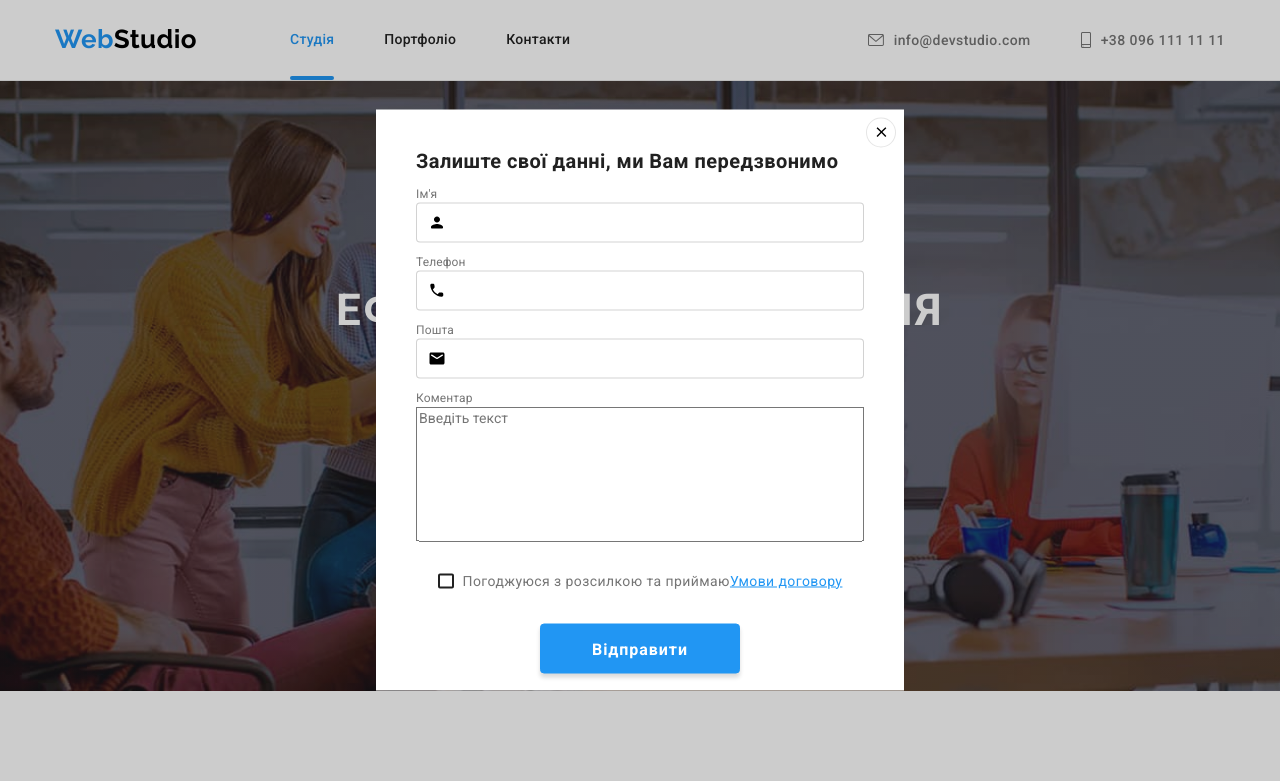
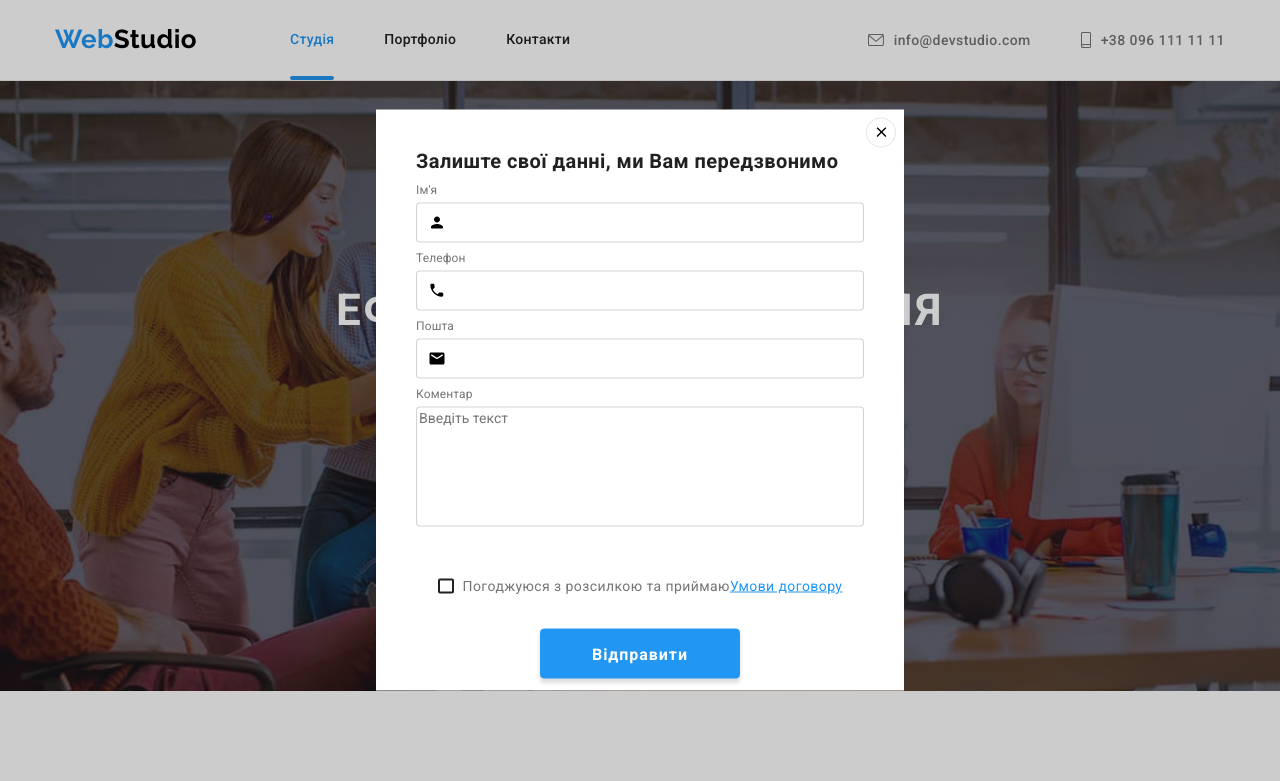
Before and after one commit to KostiantynU/goit-markup-hw-06, a plain HTML site: page index.html in a window 1280 px wide. Both pictures are taken after a click on the button "Замовити послугу". Shown: the top 781 px of the page. Drawn offline with nearby package versions, Linux system fonts and the light colour scheme.

Commit message:
modal-comments

```diff
--- a/css/styles.css
+++ b/css/styles.css
@@ -574,7 +574,7 @@ h5 {
 }
 .modal-label {
   position: absolute;
-  top: -16px;
+  top: -20px;
   left: 0;
   color: var(--main-p-color);
   font-size: 12px;
@@ -605,7 +605,7 @@ h5 {
   transform: translateY(-50%);
   transition: fill 250ms cubic-bezier(0.4, 0, 0.2, 1);
 }
-.modal-coments {
+.modal-comments {
   width: 448px;
   height: 120px;
   margin-bottom: 20px;
```
